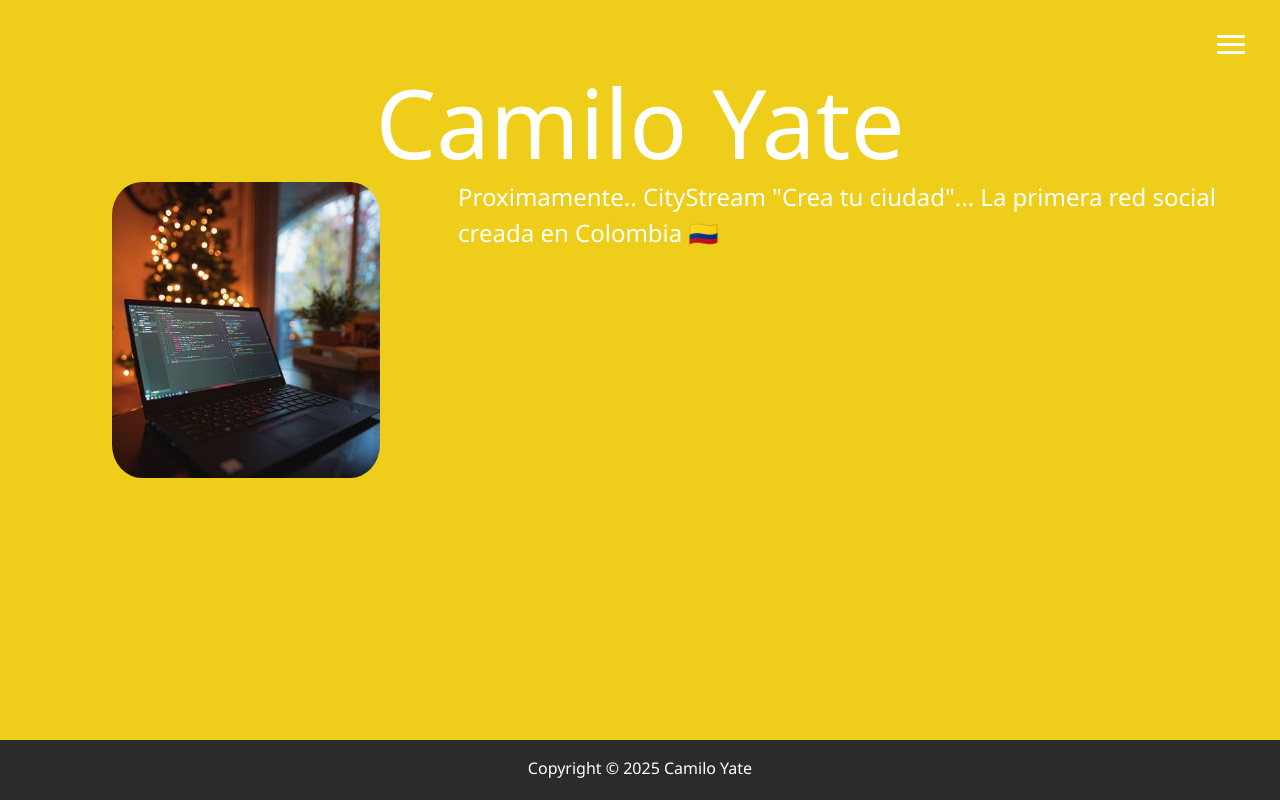
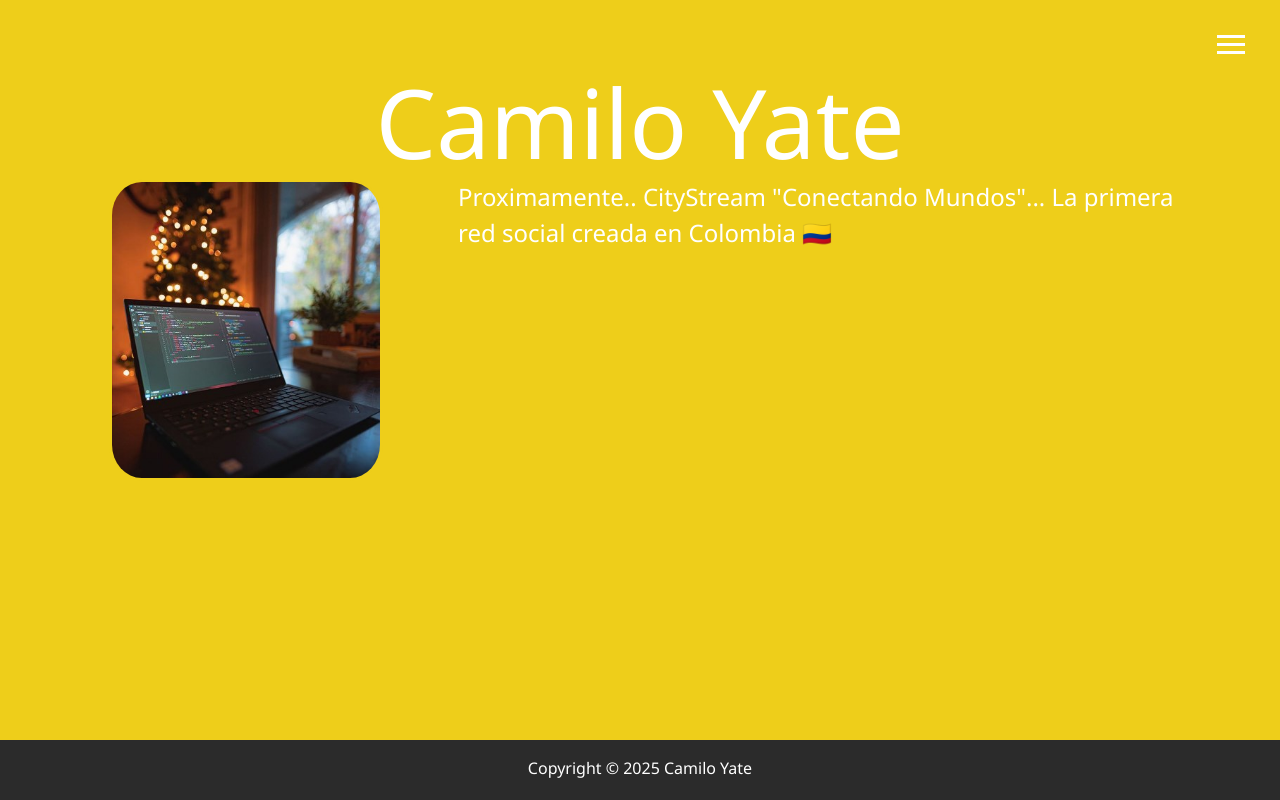
Before and after one commit to CamiloYate09/paginaWebCamilo, a website: page dist/blog.html in a window 1280 px wide. Drawn offline with nearby package versions, Linux system fonts and the light colour scheme; files that its build step writes are made by us from their sources.

Commit message:
Update blog.html

```diff
--- a/dist/blog.html
+++ b/dist/blog.html
@@ -82,7 +82,7 @@
 
             <p>
 
-                <a href="https://citystream.co/">Proximamente.. CityStream "Crea tu ciudad"... La primera red social creada en Colombia 🇨🇴</a>
+                <a href="https://citystream.co/">Proximamente.. CityStream "Conectando Mundos"... La primera red social creada en Colombia 🇨🇴</a>
 
             </p>
         </div>
```
